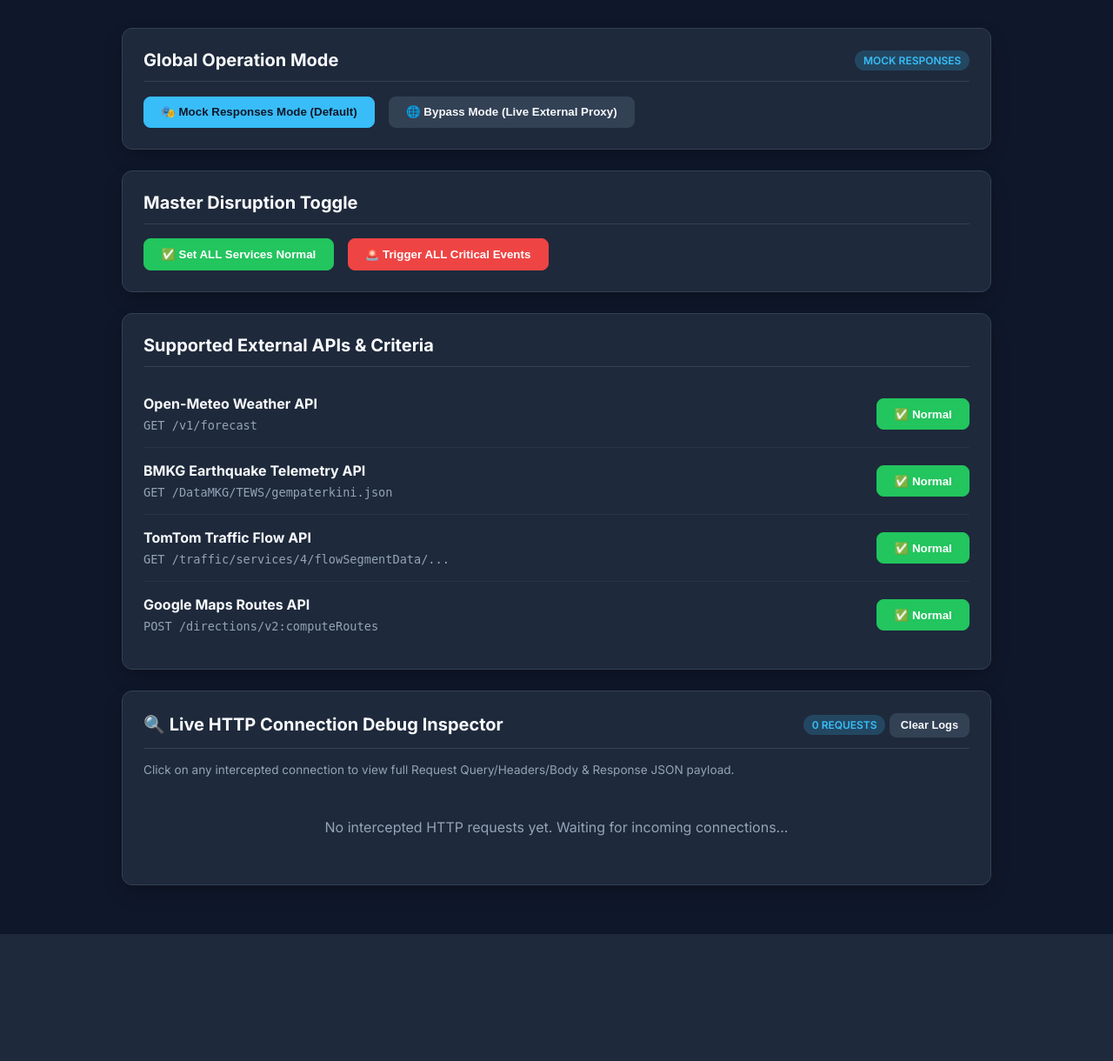
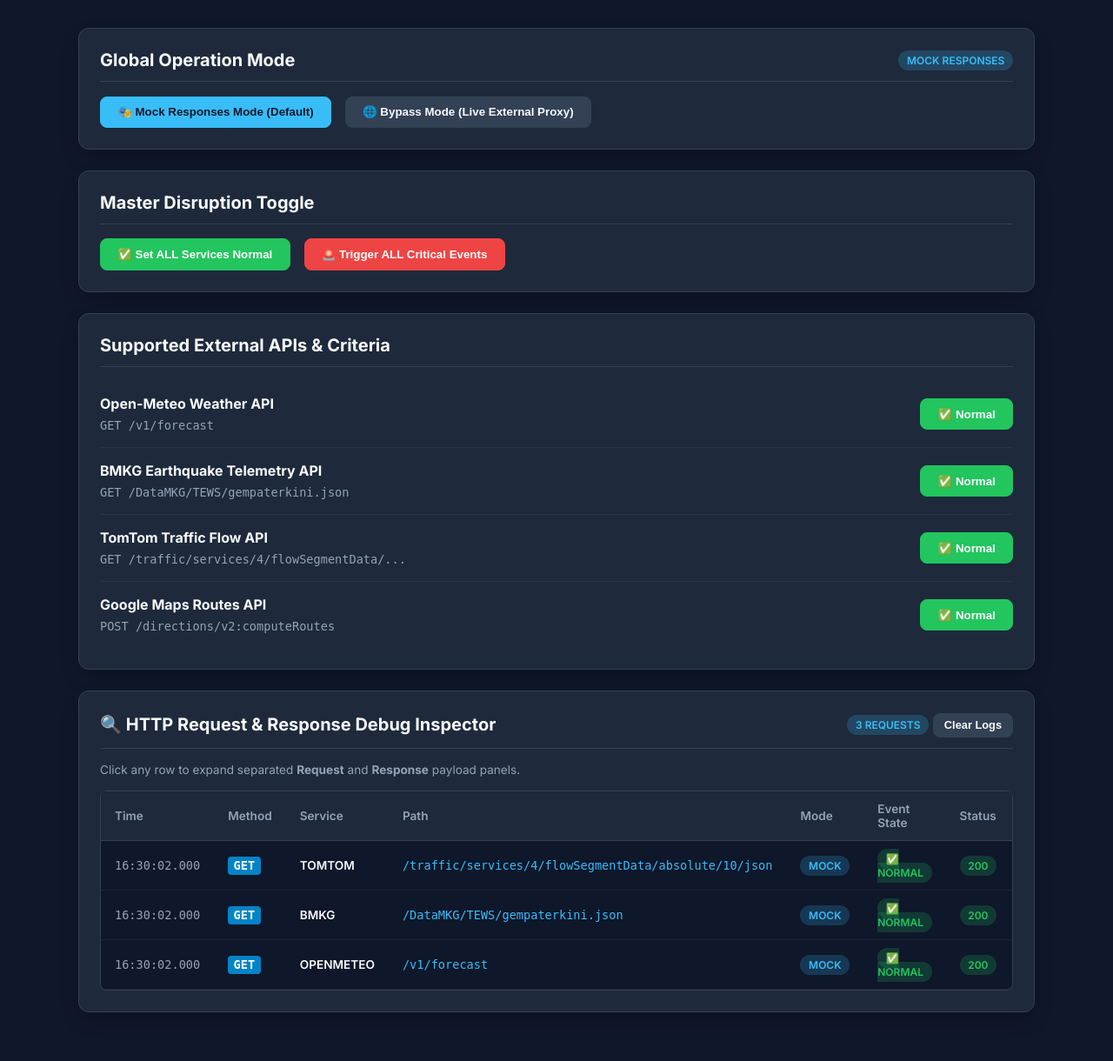
Before and after one commit to fram0007-collab/Taichi-no-kaze, a FastAPI app: page / in a window 1280 px wide. Shown: the part 99-1319 px from the top of the page at 87% size. Before the commit the page ends 1173 px from the top, so only its background shows below. Run offline with FastAPI, Linux system fonts and the light colour scheme; data that the repository does not hold is empty.

Commit message:
feat: convert Debug Inspector into scrollable table with separated side-by-side Request and Response panels

```diff
--- a/mockserver/templates/index.html
+++ b/mockserver/templates/index.html
@@ -29,7 +29,7 @@
             align-items: center;
         }
         .container {
-            max-width: 1000px;
+            max-width: 1100px;
             width: 100%;
         }
         .header {
@@ -131,48 +131,95 @@
             font-size: 0.85rem;
         }
 
-        /* ── Log Inspector Styling ── */
-        .log-item {
+        /* ── Scrollable Table Inspector Styling ── */
+        .table-scroll-container {
+            max-height: 480px;
+            overflow-y: auto;
+            border: 1px solid var(--border);
+            border-radius: 8px;
+            background: #0f172a;
+        }
+        .log-table {
+            width: 100%;
+            border-collapse: collapse;
+            font-family: 'Inter', sans-serif;
+            font-size: 0.85rem;
+            text-align: left;
+        }
+        .log-table th {
+            position: sticky;
+            top: 0;
+            background: #1e293b;
+            color: var(--muted);
+            font-weight: 600;
+            padding: 0.75rem 1rem;
+            border-bottom: 1px solid var(--border);
+            z-index: 10;
+        }
+        .log-table td {
+            padding: 0.75rem 1rem;
+            border-bottom: 1px solid rgba(255,255,255,0.05);
+        }
+        .log-row {
+            cursor: pointer;
+            transition: background 0.15s ease;
+        }
+        .log-row:hover {
+            background: rgba(56, 189, 248, 0.05);
+        }
+        .log-row.expanded {
+            background: rgba(56, 189, 248, 0.1);
+        }
+
+        /* ── Separated Request & Response Inspection Panels ── */
+        .detail-row td {
+            padding: 0 !important;
+            background: var(--code-bg);
+        }
+        .panels-grid {
+            display: grid;
+            grid-template-columns: 1fr 1fr;
+            gap: 1rem;
+            padding: 1.25rem;
+            border-bottom: 1px solid var(--border);
+        }
+        @media (max-width: 768px) {
+            .panels-grid {
+                grid-template-columns: 1fr;
+            }
+        }
+        .inspector-panel {
             background: #0f172a;
             border: 1px solid var(--border);
             border-radius: 8px;
-            margin-bottom: 0.75rem;
-            overflow: hidden;
+            padding: 1rem;
+            overflow-x: auto;
         }
-        .log-header {
-            padding: 0.75rem 1rem;
+        .inspector-panel h4 {
+            margin: 0 0 0.75rem 0;
+            font-size: 0.9rem;
+            text-transform: uppercase;
+            letter-spacing: 0.05em;
+            padding-bottom: 0.5rem;
+            border-bottom: 1px solid var(--border);
             display: flex;
             justify-content: space-between;
             align-items: center;
-            cursor: pointer;
-            user-select: none;
-            background: rgba(255,255,255,0.02);
         }
-        .log-header:hover {
-            background: rgba(255,255,255,0.05);
-        }
-        .log-meta {
-            display: flex;
-            gap: 0.75rem;
-            align-items: center;
+        .panel-req h4 { color: var(--accent); }
+        .panel-res h4 { color: var(--success); }
+
+        .json-block {
             font-family: monospace;
-            font-size: 0.85rem;
-        }
-        .log-details {
-            display: none;
-            padding: 1rem;
-            border-top: 1px solid var(--border);
-            background: var(--code-bg);
-            font-family: monospace;
-            font-size: 0.82rem;
+            font-size: 0.8rem;
+            color: #e2e8f0;
             white-space: pre-wrap;
-            overflow-x: auto;
-        }
-        .log-details.active {
-            display: block;
+            word-break: break-word;
+            margin: 0;
         }
         .method-tag {
             font-weight: 700;
+            font-family: monospace;
             padding: 0.15rem 0.4rem;
             border-radius: 4px;
         }
@@ -257,22 +304,41 @@
             </div>
         </div>
 
-        <!-- Live Debug Log Inspector -->
+        <!-- Scrollable Table HTTP Debug Inspector -->
         <div class="card">
             <h2>
-                <span>🔍 Live HTTP Connection Debug Inspector</span>
+                <span>🔍 HTTP Request & Response Debug Inspector</span>
                 <div>
                     <span id="logCountBadge" class="badge badge-mock">0 Requests</span>
                     <button class="btn btn-sm" onclick="clearLogs()">Clear Logs</button>
                 </div>
             </h2>
             <p style="color: var(--muted); font-size: 0.85rem; margin-bottom: 1rem;">
-                Click on any intercepted connection to view full Request Query/Headers/Body & Response JSON payload.
+                Click any row to expand separated <strong>Request</strong> and <strong>Response</strong> payload panels.
             </p>
-            <div id="logsContainer">
-                <div style="text-align: center; color: var(--muted); padding: 2rem;">
+
+            <div class="table-scroll-container">
+                <table class="log-table">
+                    <thead>
+                        <tr>
+                            <th>Time</th>
+                            <th>Method</th>
+                            <th>Service</th>
+                            <th>Path</th>
+                            <th>Mode</th>
+                            <th>Event State</th>
+                            <th>Status</th>
+                            <th>Inspect</th>
+                        </tr>
+                    </thead>
+                    <tbody id="logsTbody">
+                        <tr>
+                            <td colspan="8" style="text-align: center; color: var(--muted); padding: 2rem;">
                                 No intercepted HTTP requests yet. Waiting for incoming connections...
-                </div>
+                            </td>
+                        </tr>
+                    </tbody>
+                </table>
             </div>
         </div>
     </div>
@@ -323,12 +389,14 @@
 
         function renderLogs(logs) {
             document.getElementById('logCountBadge').innerText = `${logs.length} Requests`;
-            const container = document.getElementById('logsContainer');
+            const tbody = document.getElementById('logsTbody');
             if (logs.length === 0) {
-                container.innerHTML = `
-                    <div style="text-align: center; color: var(--muted); padding: 2rem;">
+                tbody.innerHTML = `
+                    <tr>
+                        <td colspan="8" style="text-align: center; color: var(--muted); padding: 2rem;">
                             No intercepted HTTP requests yet. Waiting for incoming connections...
-                    </div>`;
+                        </td>
+                    </tr>`;
                 return;
             }
 
@@ -342,38 +410,61 @@
                     ? `<span class="badge badge-critical">🚨 Critical</span>`
                     : `<span class="badge badge-normal">✅ Normal</span>`;
 
+                // Main Table Row
                 html += `
-                <div class="log-item">
-                    <div class="log-header" onclick="toggleLogDetails(${log.id})">
-                        <div class="log-meta">
-                            <span style="color: var(--muted);">${log.timestamp}</span>
+                <tr class="log-row ${isExpanded ? 'expanded' : ''}" onclick="toggleLogDetails(${log.id})">
+                    <td style="color: var(--muted); font-family: monospace;">${log.timestamp}</td>
+                    <td><span class="method-tag method-${log.method}">${log.method}</span></td>
+                    <td style="font-weight: 600;">${log.service.toUpperCase()}</td>
+                    <td style="font-family: monospace; color: var(--accent);">${log.path}</td>
+                    <td>${modeBadge}</td>
+                    <td>${critBadge}</td>
+                    <td><span class="badge badge-normal">${log.status_code}</span></td>
+                    <td style="color: var(--muted); font-weight: bold;">${isExpanded ? '▲ Close' : '▼ Inspect'}</td>
+                </tr>`;
+
+                // Expandable Detail Row with Separated Request & Response Panels
+                if (isExpanded) {
+                    html += `
+                    <tr class="detail-row">
+                        <td colspan="8">
+                            <div class="panels-grid">
+                                <!-- LEFT PANEL: REQUEST DETAILS -->
+                                <div class="inspector-panel panel-req">
+                                    <h4>
+                                        <span>📥 Request Details</span>
                                         <span class="method-tag method-${log.method}">${log.method}</span>
-                            <span>${log.service.toUpperCase()}</span>
-                            <span style="color: var(--muted);">${log.path}</span>
+                                    </h4>
+                                    <p style="margin: 0 0 0.5rem 0; font-family: monospace; color: var(--accent);">
+                                        <strong>Path:</strong> ${log.path}
+                                    </p>
+
+                                    <strong style="color: var(--muted); font-size: 0.75rem;">QUERY PARAMETERS:</strong>
+                                    <pre class="json-block">${JSON.stringify(log.query_params, null, 2)}</pre>
+
+                                    <strong style="color: var(--muted); font-size: 0.75rem; margin-top: 0.75rem; display: block;">REQUEST HEADERS:</strong>
+                                    <pre class="json-block">${JSON.stringify(log.request_headers, null, 2)}</pre>
+
+                                    <strong style="color: var(--muted); font-size: 0.75rem; margin-top: 0.75rem; display: block;">REQUEST BODY:</strong>
+                                    <pre class="json-block">${log.request_body ? JSON.stringify(log.request_body, null, 2) : 'None'}</pre>
                                 </div>
-                        <div class="flex-group">
-                            ${modeBadge}
-                            ${critBadge}
+
+                                <!-- RIGHT PANEL: RESPONSE DETAILS -->
+                                <div class="inspector-panel panel-res">
+                                    <h4>
+                                        <span>📤 Response Payload</span>
                                         <span class="badge badge-normal">HTTP ${log.status_code}</span>
-                            <span style="font-size: 0.8rem; color: var(--muted);">${isExpanded ? '▲' : '▼'}</span>
+                                    </h4>
+                                    <strong style="color: var(--muted); font-size: 0.75rem;">RESPONSE BODY (JSON):</strong>
+                                    <pre class="json-block">${JSON.stringify(log.response_body, null, 2)}</pre>
                                 </div>
                             </div>
-                    <div id="log-details-${log.id}" class="log-details ${isExpanded ? 'active' : ''}">
-<strong>=== REQUEST INFO ===</strong>
-Path: ${log.path}
-Query Params: ${JSON.stringify(log.query_params, null, 2)}
-Request Headers: ${JSON.stringify(log.request_headers, null, 2)}
-Request Body: ${log.request_body ? JSON.stringify(log.request_body, null, 2) : 'None'}
-
-<strong>=== RESPONSE INFO ===</strong>
-Status Code: ${log.status_code}
-Response Body:
-${JSON.stringify(log.response_body, null, 2)}
-                    </div>
-                </div>`;
+                        </td>
+                    </tr>`;
+                }
             });
 
-            container.innerHTML = html;
+            tbody.innerHTML = html;
         }
 
         function toggleLogDetails(id) {
```
Lines whose indentation alone changed are shown as unchanged.
